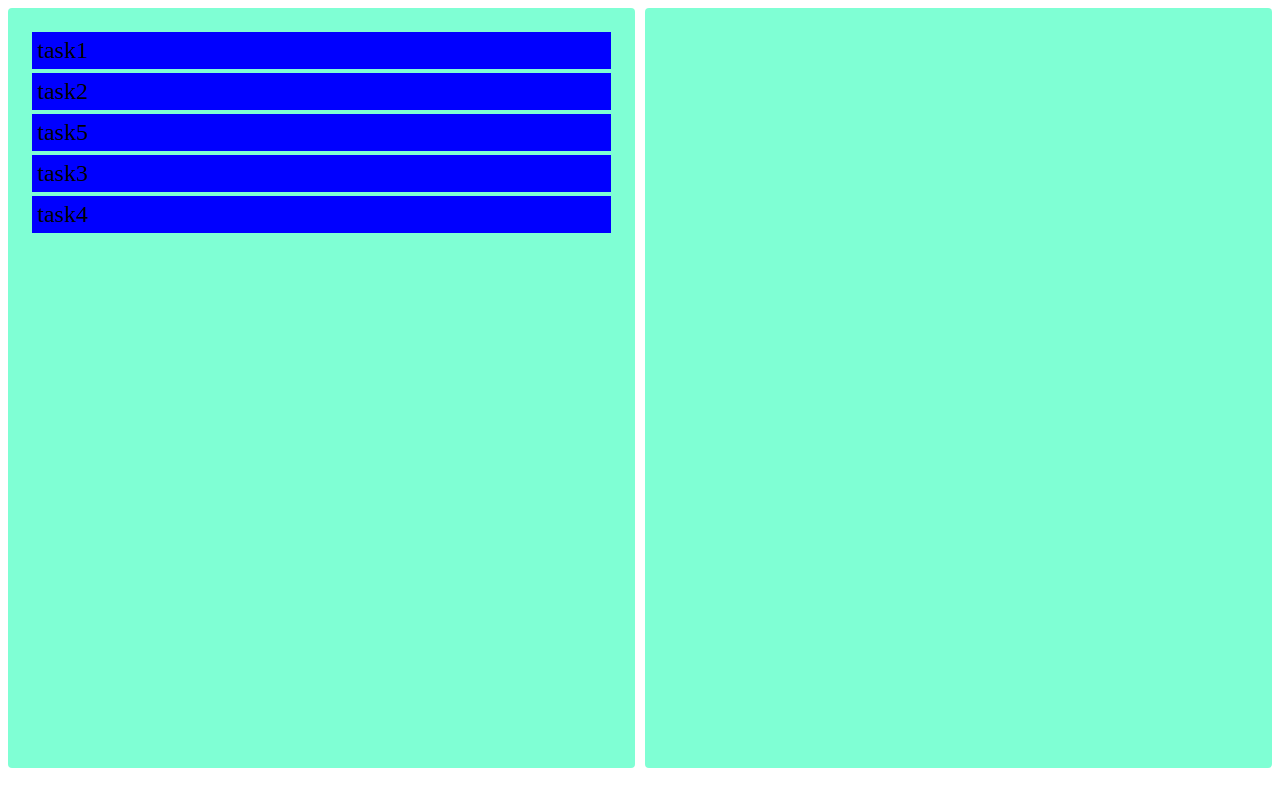
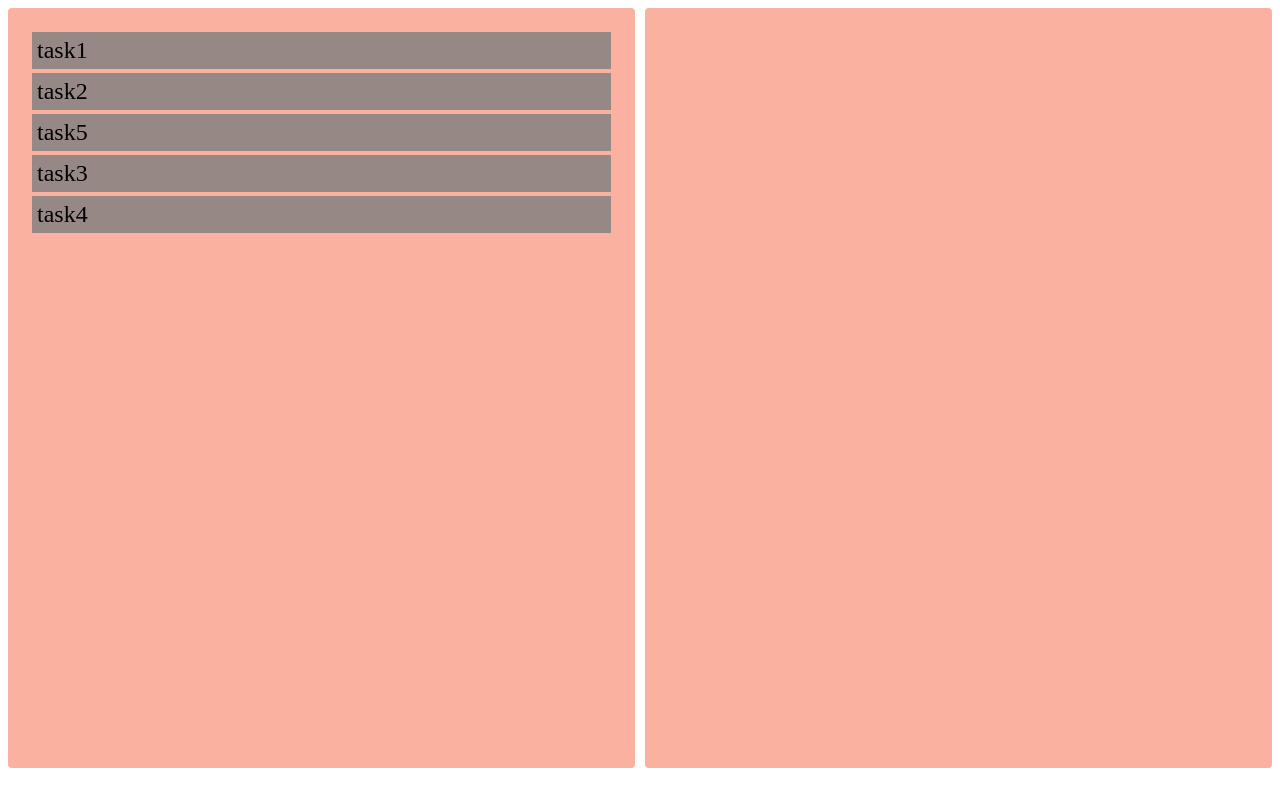
Before and after one commit to Nuruddin999/Draggable-List-View-With-Vanilla-JS, a plain HTML site: page index.html in a window 1280 px wide. Drawn offline with Linux system fonts and the light colour scheme.

Commit message:
update colors

```diff
--- a/css/style.css
+++ b/css/style.css
@@ -1,5 +1,5 @@
 .box{
-    background-color: aquamarine ;
+    background-color: #fab1a0 ;
     color: #ffffff;
     border-radius: 4px;
     font-size: 150%;
@@ -10,7 +10,7 @@
 
 .task{
     color: black;
-    background-color: blue;
+    background-color: #968884;
     padding: 5px;
     margin: 4px;
 }
```
